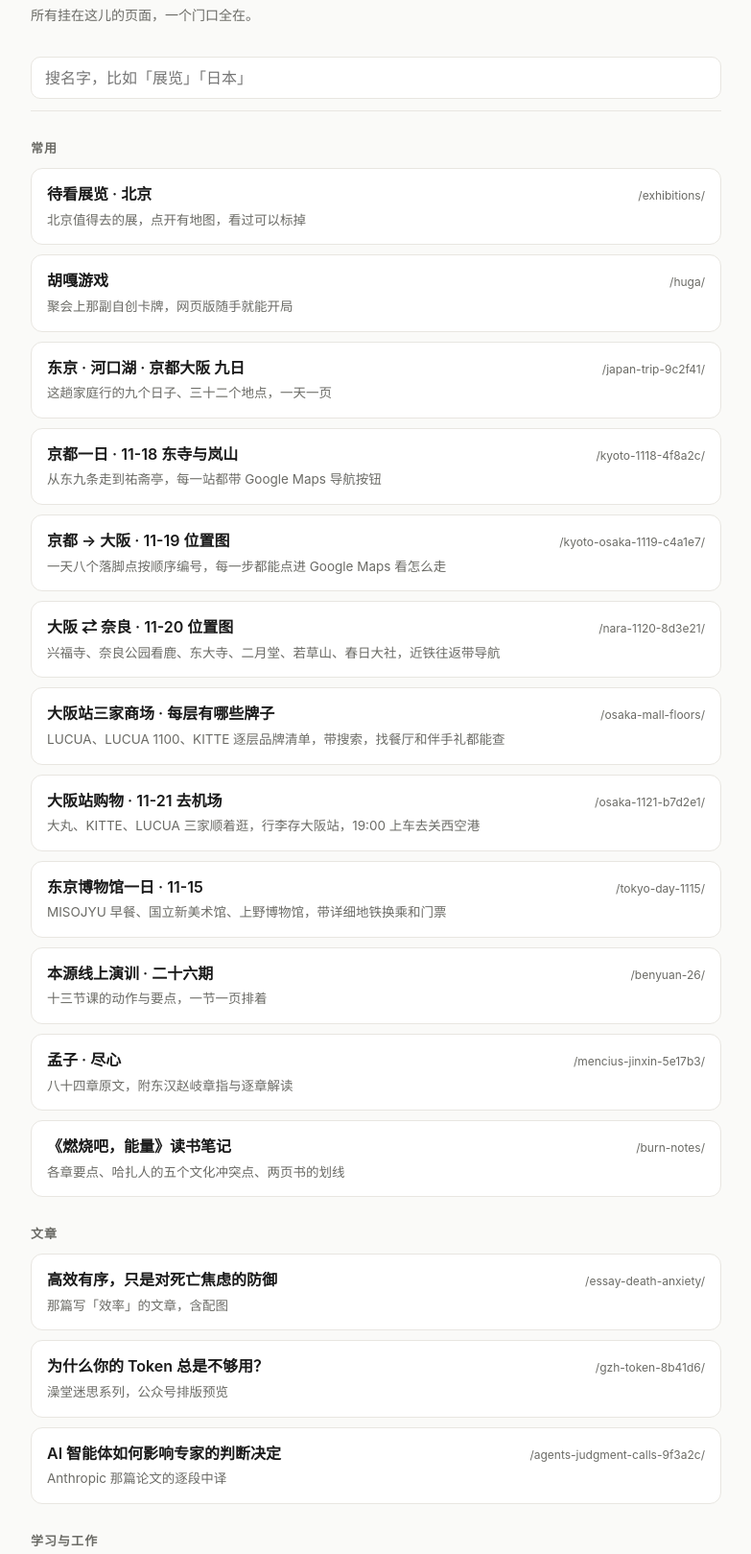
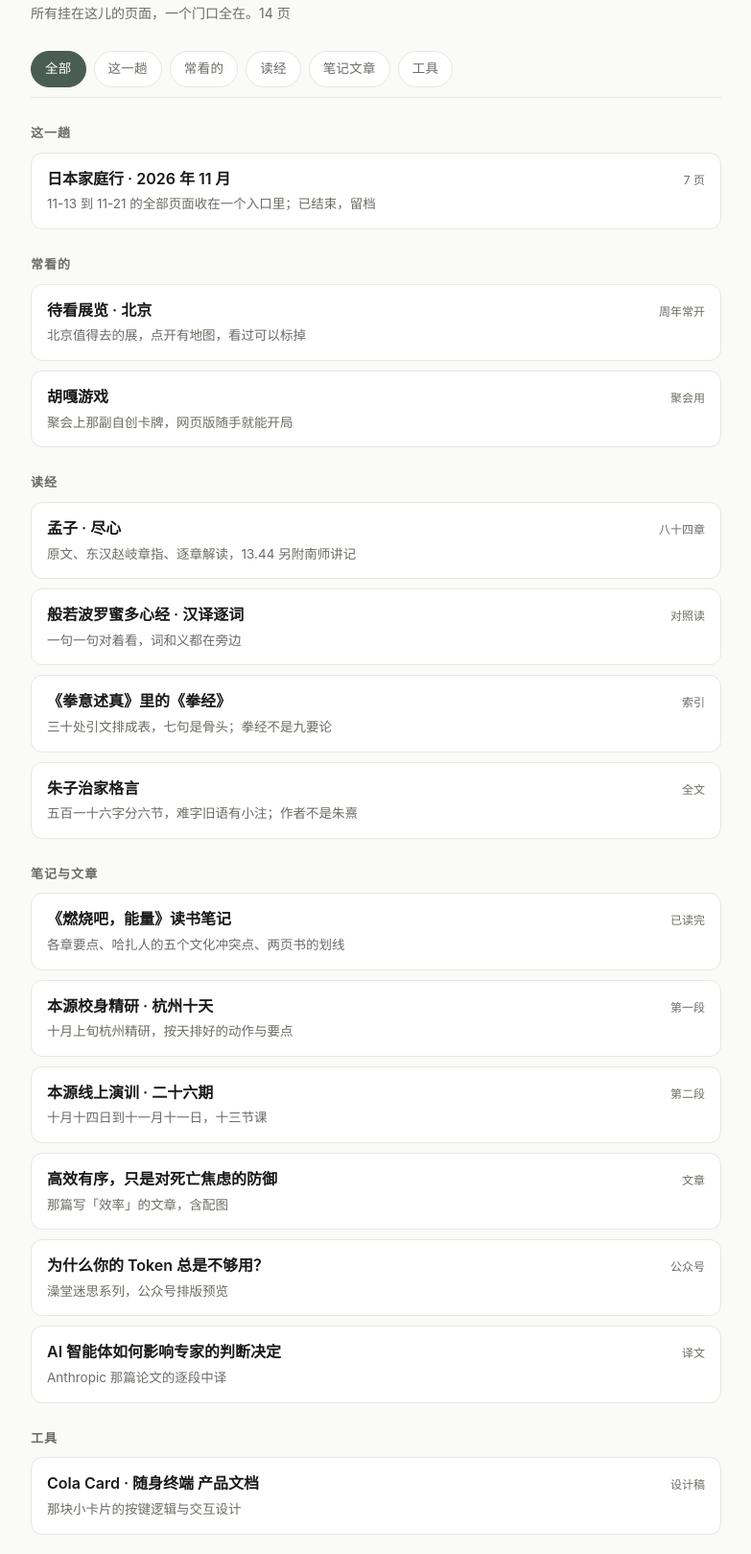
Before and after one commit to cheeriomaster/cheeriomaster.github.io, a plain HTML site: page pages/index.html in a window 1280 px wide. Shown: the part 97-1716 px from the top of the page at 96% size, without its empty margins (248-1031 px from the left). Drawn offline with Linux system fonts and the light colour scheme.

Commit message:
rework pages index into themed tabs; add japan trip hub page

```diff
--- a/pages/index.html
+++ b/pages/index.html
@@ -22,19 +22,29 @@ body{
   line-height:1.6;padding:0 20px calc(48px + env(safe-area-inset-bottom));
 }
 .wrap{max-width:720px;margin:0 auto}
-header{padding:38px 0 18px}
+header{padding:36px 0 16px}
 h1{font-size:clamp(21px,5.4vw,28px);font-weight:600;letter-spacing:.01em;margin:0 0 6px}
 .brand{display:flex;align-items:center;gap:14px;margin-bottom:8px}
 .brand img{width:56px;height:56px;border-radius:50%;flex:0 0 auto}
 .brand h1{margin:0}
 .sub{color:var(--muted);font-size:14px;margin:0}
-.search{position:sticky;top:0;z-index:9;background:var(--paper);padding:14px 0 12px;border-bottom:1px solid var(--line)}
-input{
-  width:100%;padding:11px 14px;font-size:16px;border:1px solid var(--line);border-radius:10px;
-  background:#fff;color:var(--ink);outline:none;font-family:inherit
+
+nav.tabs{
+  position:sticky;top:0;z-index:9;background:var(--paper);
+  padding:12px 0 10px;border-bottom:1px solid var(--line);
+  display:flex;gap:8px;overflow-x:auto;-webkit-overflow-scrolling:touch;scrollbar-width:none;
 }
-input:focus{border-color:var(--accent)}
-h2{font-size:13px;font-weight:600;color:var(--muted);letter-spacing:.08em;margin:28px 0 10px}
+nav.tabs::-webkit-scrollbar{display:none}
+nav.tabs button{
+  flex:0 0 auto;appearance:none;border:1px solid var(--line);background:#fff;color:var(--muted);
+  font:inherit;font-size:13.5px;padding:7px 14px;border-radius:999px;cursor:pointer;
+  transition:background .15s,color .15s,border-color .15s;letter-spacing:.02em;
+}
+nav.tabs button.on{background:var(--accent);border-color:var(--accent);color:#fff;font-weight:500}
+nav.tabs button:active{transform:scale(.98)}
+
+h2{font-size:13px;font-weight:600;color:var(--muted);letter-spacing:.08em;margin:26px 0 10px}
+section[hidden]{display:none}
 a.card{
   display:block;text-decoration:none;color:inherit;background:#fff;border:1px solid var(--line);
   border-radius:12px;padding:14px 16px;margin-bottom:10px;transition:border-color .15s, transform .15s
@@ -44,7 +54,6 @@ a.card:hover{border-color:var(--accent)}
 .t{font-size:16px;font-weight:600;display:flex;align-items:baseline;justify-content:space-between;gap:12px}
 .t span.n{font-size:12px;font-weight:400;color:var(--muted);flex:0 0 auto}
 .d{font-size:13.5px;color:var(--muted);margin-top:3px}
-.empty{color:var(--muted);font-size:14px;padding:18px 2px;display:none}
 footer{margin-top:36px;padding-top:16px;border-top:1px solid var(--line);color:var(--muted);font-size:12.5px}
 </style>
 </head>
@@ -55,127 +64,120 @@ footer{margin-top:36px;padding-top:16px;border-top:1px solid var(--line);color:v
     <img src="assets/mgo-logo.png" alt="Merry-Go-Around">
     <h1>Merry-Go-Around</h1>
   </div>
-  <p class="sub">所有挂在这儿的页面，一个门口全在。</p>
+  <p class="sub">所有挂在这儿的页面，一个门口全在。<span id="cnt"></span></p>
 </header>
 
-<div class="search"><input id="q" type="search" placeholder="搜名字，比如「展览」「日本」" autocomplete="off" enterkeyhint="search"></div>
+<nav class="tabs" id="tabs">
+  <button data-g="all" class="on">全部</button>
+  <button data-g="trip">这一趟</button>
+  <button data-g="often">常看的</button>
+  <button data-g="classics">读经</button>
+  <button data-g="notes">笔记文章</button>
+  <button data-g="tools">工具</button>
+</nav>
 
-<h2>常用</h2>
-<div class="list">
-  <a class="card" href="../exhibitions/" data-k="展览 美术馆 北京 地图 exhibition">
-    <div class="t">待看展览 · 北京<span class="n">/exhibitions/</span></div>
+<section data-group="trip">
+  <h2>这一趟</h2>
+  <a class="card" href="../japan-2026-11/">
+    <div class="t">日本家庭行 · 2026 年 11 月<span class="n">7 页</span></div>
+    <div class="d">11-13 到 11-21 的全部页面收在一个入口里；已结束，留档</div>
+  </a>
+</section>
+
+<section data-group="often">
+  <h2>常看的</h2>
+  <a class="card" href="../exhibitions/">
+    <div class="t">待看展览 · 北京<span class="n">周年常开</span></div>
     <div class="d">北京值得去的展，点开有地图，看过可以标掉</div>
   </a>
-  <a class="card" href="../huga/" data-k="胡嘎 游戏 卡牌 聚会 game">
-    <div class="t">胡嘎游戏<span class="n">/huga/</span></div>
+  <a class="card" href="../huga/">
+    <div class="t">胡嘎游戏<span class="n">聚会用</span></div>
     <div class="d">聚会上那副自创卡牌，网页版随手就能开局</div>
   </a>
-  <a class="card" href="../japan-trip-9c2f41/" data-k="日本 东京 河口湖 京都 大阪 行程 地图 travel">
-    <div class="t">东京 · 河口湖 · 京都大阪 九日<span class="n">/japan-trip-9c2f41/</span></div>
-    <div class="d">这趟家庭行的九个日子、三十二个地点，一天一页</div>
+</section>
+
+<section data-group="classics">
+  <h2>读经</h2>
+  <a class="card" href="../mencius-jinxin-5e17b3/">
+    <div class="t">孟子 · 尽心<span class="n">八十四章</span></div>
+    <div class="d">原文、东汉赵岐章指、逐章解读，13.44 另附南师讲记</div>
   </a>
-  <a class="card" href="../kyoto-1118-4f8a2c/" data-k="京都 东寺 岚山 祐斋亭 常寂光寺 天龙寺 11-18 itinerary 导航 maps">
-    <div class="t">京都一日 · 11-18 东寺与岚山<span class="n">/kyoto-1118-4f8a2c/</span></div>
-    <div class="d">从东九条走到祐斋亭，每一站都带 Google Maps 导航按钮</div>
+  <a class="card" href="../heartsutra/">
+    <div class="t">般若波罗蜜多心经 · 汉译逐词<span class="n">对照读</span></div>
+    <div class="d">一句一句对着看，词和义都在旁边</div>
   </a>
-  <a class="card" href="../kyoto-osaka-1119-c4a1e7/" data-k="京都 大阪 伏见稻荷 东福寺 清水寺 二年坂 三年坂 道顿堀 11-19 map 地图 导航">
-    <div class="t">京都 → 大阪 · 11-19 位置图<span class="n">/kyoto-osaka-1119-c4a1e7/</span></div>
-    <div class="d">一天八个落脚点按顺序编号，每一步都能点进 Google Maps 看怎么走</div>
+  <a class="card" href="../quanjing-3d7e91/">
+    <div class="t">《拳意述真》里的《拳经》<span class="n">索引</span></div>
+    <div class="d">三十处引文排成表，七句是骨头；拳经不是九要论</div>
   </a>
-  <a class="card" href="../nara-1120-8d3e21/" data-k="奈良 东大寺 大佛殿 二月堂 春日大社 兴福寺 鹿 近铁 11-20 map 地图 导航 nara">
-    <div class="t">大阪 ⇄ 奈良 · 11-20 位置图<span class="n">/nara-1120-8d3e21/</span></div>
-    <div class="d">兴福寺、奈良公园看鹿、东大寺、二月堂、若草山、春日大社，近铁往返带导航</div>
+  <a class="card" href="../zhuzi-jiaxun-7c2b91/">
+    <div class="t">朱子治家格言<span class="n">全文</span></div>
+    <div class="d">五百一十六字分六节，难字旧语有小注；作者不是朱熹</div>
   </a>
-  <a class="card" href="../osaka-mall-floors/" data-k="大阪 梅田 商场 楼层 LUCUA KITTE 品牌 餐厅 购物 floor shop">
-    <div class="t">大阪站三家商场 · 每层有哪些牌子<span class="n">/osaka-mall-floors/</span></div>
-    <div class="d">LUCUA、LUCUA 1100、KITTE 逐层品牌清单，带搜索，找餐厅和伴手礼都能查</div>
-  </a>
-  <a class="card" href="../osaka-1121-b7d2e1/" data-k="大阪 梅田 大阪駅 大丸 KITTE LUCUA 关西空港 行李 11-21 回国 购物 map 地图 导航">
-    <div class="t">大阪站购物 · 11-21 去机场<span class="n">/osaka-1121-b7d2e1/</span></div>
-    <div class="d">大丸、KITTE、LUCUA 三家顺着逛，行李存大阪站，19:00 上车去关西空港</div>
-  </a>
-  <a class="card" href="../tokyo-day-1115/" data-k="东京 博物馆 一日 地铁 线路 卢浮宫 新美术馆 上野 tokyo">
-    <div class="t">东京博物馆一日 · 11-15<span class="n">/tokyo-day-1115/</span></div>
-    <div class="d">MISOJYU 早餐、国立新美术馆、上野博物馆，带详细地铁换乘和门票</div>
-  </a>
-  <a class="card" href="../benyuan-26/" data-k="本源 演训 线上 26期 十三节 动作 笔记 benyuan">
-    <div class="t">本源线上演训 · 二十六期<span class="n">/benyuan-26/</span></div>
-    <div class="d">十三节课的动作与要点，一节一页排着</div>
-  </a>
-    <a class="card" href="../mencius-jinxin-5e17b3/" data-k="孟子 尽心 经典 章指 解读 儒 mencius">
-    <div class="t">孟子 · 尽心<span class="n">/mencius-jinxin-5e17b3/</span></div>
-    <div class="d">八十四章原文，附东汉赵岐章指与逐章解读</div>
-  </a>
-<a class="card" href="../burn-notes/" data-k="燃烧吧能量 读书笔记 书 book burn 哈扎人">
-    <div class="t">《燃烧吧，能量》读书笔记<span class="n">/burn-notes/</span></div>
+</section>
+
+<section data-group="notes">
+  <h2>笔记与文章</h2>
+  <a class="card" href="../burn-notes/">
+    <div class="t">《燃烧吧，能量》读书笔记<span class="n">已读完</span></div>
     <div class="d">各章要点、哈扎人的五个文化冲突点、两页书的划线</div>
   </a>
-</div>
-
-<h2>文章</h2>
-<div class="list">
-  <a class="card" href="../essay-death-anxiety/" data-k="死亡焦虑 高效 有序 文章 essay">
-    <div class="t">高效有序，只是对死亡焦虑的防御<span class="n">/essay-death-anxiety/</span></div>
+  <a class="card" href="../benyuan-7c3d19/">
+    <div class="t">本源校身精研 · 杭州十天<span class="n">第一段</span></div>
+    <div class="d">十月上旬杭州精研，按天排好的动作与要点</div>
+  </a>
+  <a class="card" href="../benyuan-26/">
+    <div class="t">本源线上演训 · 二十六期<span class="n">第二段</span></div>
+    <div class="d">十月十四日到十一月十一日，十三节课</div>
+  </a>
+  <a class="card" href="../essay-death-anxiety/">
+    <div class="t">高效有序，只是对死亡焦虑的防御<span class="n">文章</span></div>
     <div class="d">那篇写「效率」的文章，含配图</div>
   </a>
-  <a class="card" href="../gzh-token-8b41d6/" data-k="token 澡堂 迷思 公众号 排版 gzh">
-    <div class="t">为什么你的 Token 总是不够用？<span class="n">/gzh-token-8b41d6/</span></div>
+  <a class="card" href="../gzh-token-8b41d6/">
+    <div class="t">为什么你的 Token 总是不够用？<span class="n">公众号</span></div>
     <div class="d">澡堂迷思系列，公众号排版预览</div>
   </a>
-  <a class="card" href="../agents-judgment-calls-9f3a2c/" data-k="anthropic 论文 智能体 agent 判断 翻译 paper">
-    <div class="t">AI 智能体如何影响专家的判断决定<span class="n">/agents-judgment-calls-9f3a2c/</span></div>
+  <a class="card" href="../agents-judgment-calls-9f3a2c/">
+    <div class="t">AI 智能体如何影响专家的判断决定<span class="n">译文</span></div>
     <div class="d">Anthropic 那篇论文的逐段中译</div>
   </a>
-</div>
+</section>
 
-<h2>学习与工作</h2>
-<div class="list">
-  <a class="card" href="../benyuan-7c3d19/" data-k="本源 校身 精研 杭州 十天 动作 笔记 benyuan">
-    <div class="t">本源校身精研 · 杭州十天<span class="n">/benyuan-7c3d19/</span></div>
-    <div class="d">二十六期的动作都在，按天排好</div>
-  </a>
-  <a class="card" href="../heartsutra/" data-k="心经 般若 佛经 汉译 heartsutra">
-    <div class="t">般若波罗蜜多心经 · 汉译逐词<span class="n">/heartsutra/</span></div>
-    <div class="d">一句一句对着看，词和义都在旁边</div>
-  </a>
-  <a class="card" href="../cola-card-7d3e42/" data-k="cola card 产品 文档 随身 终端">
-    <div class="t">Cola Card · 随身终端 产品文档<span class="n">/cola-card-7d3e42/</span></div>
+<section data-group="tools">
+  <h2>工具</h2>
+  <a class="card" href="../cola-card-7d3e42/">
+    <div class="t">Cola Card · 随身终端 产品文档<span class="n">设计稿</span></div>
     <div class="d">那块小卡片的按键逻辑与交互设计</div>
   </a>
-  <a class="card" href="../quanjing-3d7e91/" data-k="拳经 拳意述真 形意拳 孙禄堂 郭云深 九要论 读书笔记 quanjing">
-    <div class="t">《拳意述真》里的《拳经》<span class="n">/quanjing-3d7e91/</span></div>
-    <div class="d">三十处引文排成表，七句是骨头；拳经不是九要论</div>
-  </a>
-  <a class="card" href="../zhuzi-jiaxun-7c2b91/" data-k="朱子治家格言 朱子家训 朱柏庐 朱用纯 家训 蒙学 jiaxun">
-    <div class="t">朱子治家格言<span class="n">/zhuzi-jiaxun-7c2b91/</span></div>
-    <div class="d">全文五百一十六字，分六节；难字与旧语都有小注</div>
-  </a>
-</div>
-
-<p class="empty" id="empty">没找到。换个词试试？</p>
+</section>
 
 <footer>存下来最省事：用 Safari 打开这一页 → 分享 → 添加到主屏幕，以后就是一个图标。</footer>
 </div>
 
 <script>
 (function(){
-  var q=document.getElementById('q'), empty=document.getElementById('empty');
-  var cards=[].slice.call(document.querySelectorAll('a.card'));
-  var groups=[].slice.call(document.querySelectorAll('h2'));
-  q.addEventListener('input', function(){
-    var s=q.value.trim().toLowerCase(); var shown=0;
-    cards.forEach(function(c){
-      var hay=(c.textContent+' '+(c.dataset.k||'')).toLowerCase();
-      var hit=!s||hay.indexOf(s)>-1;
-      c.style.display=hit?'':'none'; if(hit)shown++;
+  var tabs=document.getElementById('tabs').querySelectorAll('button');
+  var secs=document.querySelectorAll('section');
+  var cnt=document.getElementById('cnt');
+  function apply(g){
+    var n=0;
+    secs.forEach(function(s){
+      var hit=(g==='all'||s.dataset.group===g);
+      s.hidden=!hit;
+      if(hit)n+=s.querySelectorAll('a.card').length;
     });
-    groups.forEach(function(h){
-      var n=h.nextElementSibling, any=false;
-      [].slice.call(n.children).forEach(function(c){ if(c.style.display!=='none')any=true; });
-      h.style.display=any?'':'none';
+    cnt.textContent=n+' 页';
+  }
+  tabs.forEach(function(b){
+    b.addEventListener('click',function(){
+      tabs.forEach(function(x){x.classList.remove('on')});
+      b.classList.add('on');
+      apply(b.dataset.g);
+      window.scrollTo({top:0,behavior:'smooth'});
     });
-    empty.style.display=shown?'none':'block';
   });
+  apply('all');
 })();
 </script>
 </body>
```
Also changed, not shown: japan-2026-11/index.html (added, +81 -0 lines).
